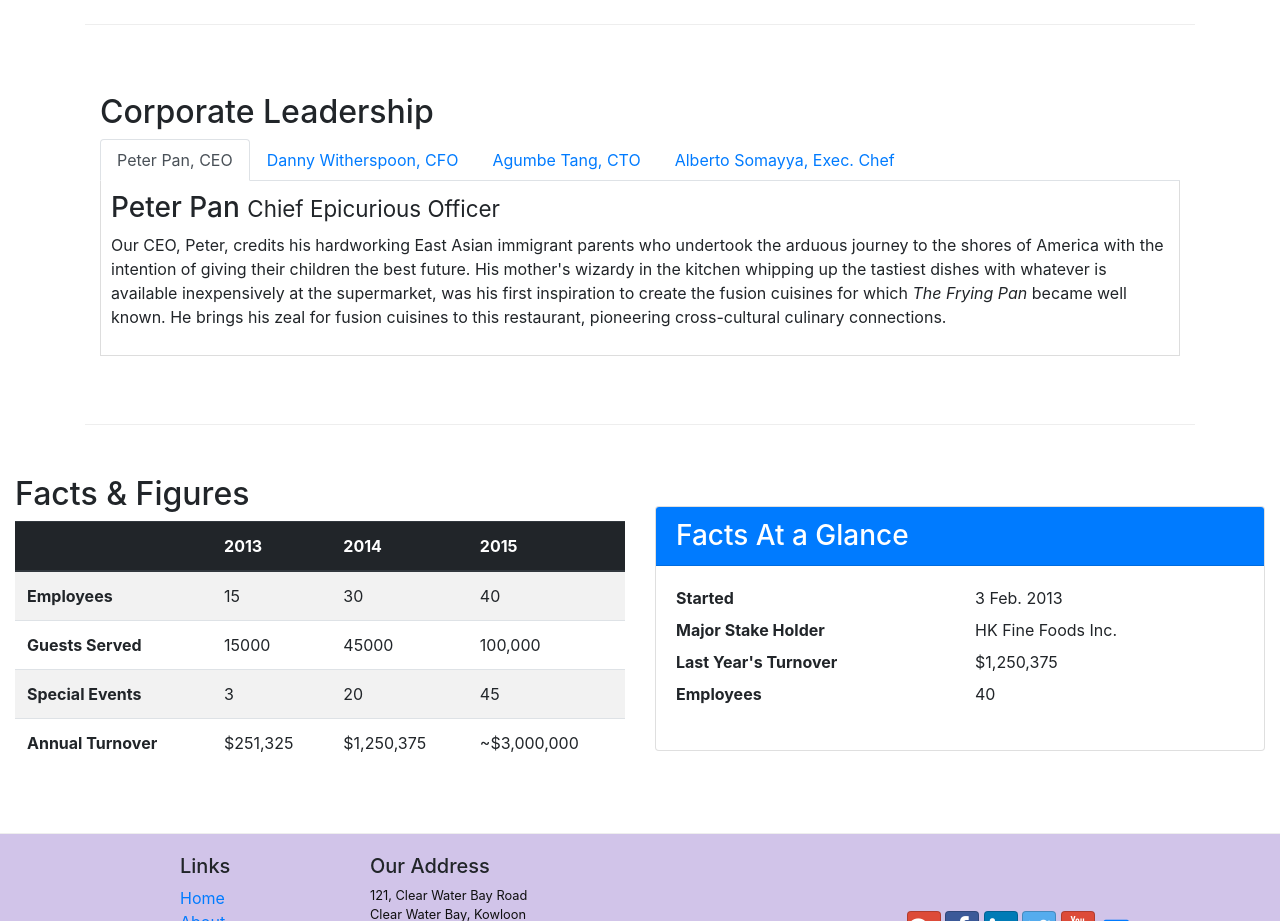
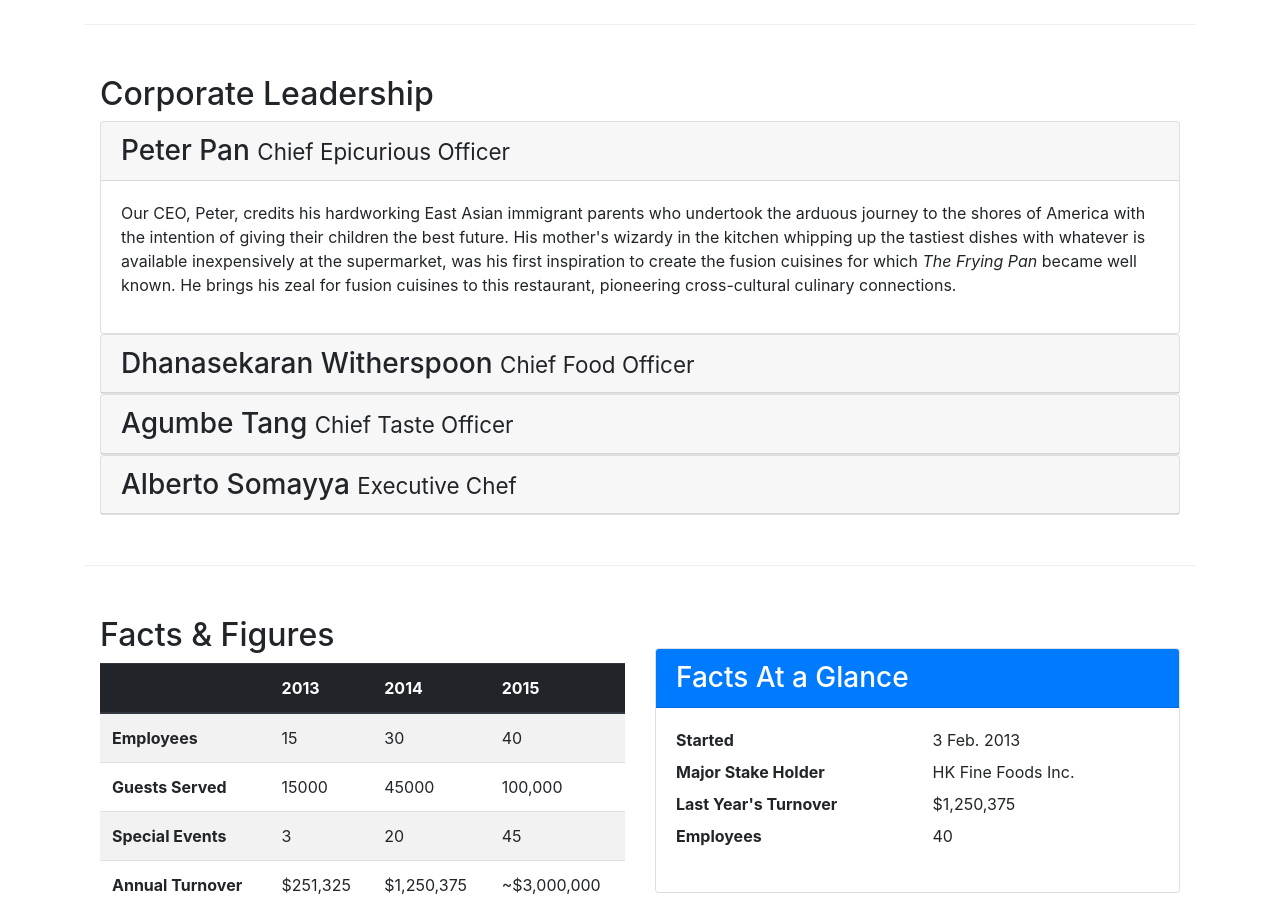
Before and after one commit to levmit/conFusion, a website: page aboutus.html in a window 1280 px wide. Shown: the part 840-1761 px from the top of the page. Drawn offline with nearby package versions, Linux system fonts and the light colour scheme.

Commit message:
Accordion

```diff
--- a/aboutus.html
+++ b/aboutus.html
@@ -82,71 +82,106 @@
         <div class="row row-content align-items-center">
             <div class="col-12 col-sm">
                 <h2>Corporate Leadership</h2>
-                <ul class="nav nav-tabs">
-                    <li class="nav-item">
-                        <a class="nav-link active" href="#peter" role="tab" data-toggle="tab">Peter Pan, CEO</a>
-                    </li>
-                    <li class="nav-item">
-                        <a class="nav-link" href="#danny" role="tab" data-toggle="tab">Danny Witherspoon, CFO</a>
-                    </li>
-                    <li class="nav-item">
-                        <a class="nav-link" href="#agumbe" role="tab" data-toggle="tab">Agumbe Tang, CTO</a>
-                    </li>
-                    <li class="nav-item">
-                        <a class="nav-link" href="#alberto" role="tab" data-toggle="tab">Alberto Somayya, Exec. Chef</a>
-                    </li>
-                </ul>
-                <div class="tab-content">
-                    <div role="tabpanel" class="tab-pane fade show active" id="peter">
-                        <h3>Peter Pan <small>Chief Epicurious Officer</small></h3>
-                        <p class="d-none d-sm-block">Our CEO, Peter, credits his hardworking East Asian immigrant
+                <div id="accordion">
+                    <div class="card">
+                        <div class="card-header" role="tab" id="peterhead">
+                            <h3 class="mb-0">
+                                <a data-toggle="collapse" data-target="#peter">
+                                    Peter Pan <small>Chief Epicurious Officer</small>
+                                </a>
+                            </h3>
+                        </div>
+                        <div class="collapse show" id="peter" data-parent="#accordion">
+                            <div class="card-body">
+                                <p class="d-none d-sm-block">Our CEO, Peter, credits his hardworking East Asian
+                                    immigrant
                                     parents
                                     who
-                            undertook the arduous journey to the shores of America with the intention of giving their
+                                    undertook the arduous journey to the shores of America with the intention of giving
+                                    their
                                     children
-                            the best future. His mother's wizardy in the kitchen whipping up the tastiest dishes with
+                                    the best future. His mother's wizardy in the kitchen whipping up the tastiest dishes
+                                    with
                                     whatever
-                            is available inexpensively at the supermarket, was his first inspiration to create the
+                                    is available inexpensively at the supermarket, was his first inspiration to create
+                                    the
                                     fusion
-                            cuisines for which <em>The Frying Pan</em> became well known. He brings his zeal for fusion
+                                    cuisines for which <em>The Frying Pan</em> became well known. He brings his zeal for
+                                    fusion
                                     cuisines
                                     to this restaurant, pioneering cross-cultural culinary connections.</p>
                             </div>
-                    <div role="tabpanel" class="tab-pane fade" id="danny">
-                        <h3>Dhanasekaran Witherspoon <small>Chief Food Officer</small></h3>
+                        </div>
+                    </div>
+                    <div class="card">
+                        <div class="card-header" role="tab" id="dannyhead">
+                            <h3 class="mb-0">
+                                <a class="collapsed" data-toggle="collapse" data-target="#danny">
+                                    Dhanasekaran Witherspoon <small>Chief Food Officer</small>
+                                </a>
+                            </h3>
+                        </div>
+                        <div class="collapse" id="danny" data-parent="#accordion">
+                            <div class="card-body">
                                 <p class="d-none d-sm-block">Our CFO, Danny, as he is affectionately referred to by his
                                     colleagues,
-                            comes from a long established family tradition in farming and produce. His experiences
+                                    comes from a long established family tradition in farming and produce. His
+                                    experiences
                                     growing
                                     up on
-                            a farm in the Australian outback gave him great appreciation for varieties of food sources.
+                                    a farm in the Australian outback gave him great appreciation for varieties of food
+                                    sources.
                                     As
                                     he
                                     puts it in his own words, <em>Everything that runs, wins, and everything that stays,
-                                pays!</em>
-                        </p>
+                                        pays!</em></p>
                             </div>
-                    <div role="tabpanel" class="tab-pane fade" id="agumbe">
-                        <h3>Agumbe Tang <small>Chief Taste Officer</small></h3>
-                        <p class="d-none d-sm-block">Blessed with the most discerning gustatory sense, Agumbe, our CTO,
-                            personally ensures that every dish that we serve meets his exacting tastes. Our chefs dread
+                        </div>
+                    </div>
+                    <div class="card">
+                        <div class="card-header" role="tab" id="agumbehead">
+                            <h3 class="mb-0">
+                                <a class="collapsed" data-toggle="collapse" data-target="#agumbe">
+                                    Agumbe Tang <small>Chief Taste Officer</small>
+                                </a>
+                            </h3>
+                        </div>
+                        <div class="collapse" id="agumbe" data-parent="#accordion">
+                            <div class="card-body">
+                                <p class="d-none d-sm-block">Blessed with the most discerning gustatory sense, Agumbe,
+                                    our CTO,
+                                    personally ensures that every dish that we serve meets his exacting tastes. Our
+                                    chefs dread
                                     the
-                            tongue lashing that ensues if their dish does not meet his exacting standards. He lives by
+                                    tongue lashing that ensues if their dish does not meet his exacting standards. He
+                                    lives by
                                     his
                                     motto, <em>You click only if you survive my lick.</em></p>
                             </div>
-                    <div role="tabpanel" class="tab-pane fade" id="alberto">
-                        <h3>Alberto Somayya <small>Executive Chef</small></h3>
-                        <p class="sd-none d-sm-block">Award winning three-star Michelin chef with wide International
+                        </div>
+                    </div>
+                    <div class="card">
+                        <div class="card-header" role="tab" id="albertohead">
+                            <h3 class="mb-0">
+                                <a class="collapsed" data-toggle="collapse" data-target="#alberto">
+                                    Alberto Somayya <small>Executive Chef</small>
+                                </a>
+                            </h3>
+                        </div>
+                        <div class="collapse" id="alberto" data-parent="#accordion">
+                            <div class="card-body">
+                                <p class="d-none d-sm-block">Award winning three-star Michelin chef with wide
+                                    International
                                     experience
-                            having worked closely with whos-who in the culinary world, he specializes in creating
+                                    having worked closely with whos-who in the culinary world, he specializes in
+                                    creating
                                     mouthwatering
                                     Indo-Italian fusion experiences. He says, <em>Put together the cuisines from the two
                                         craziest
                                         cultures, and you get a winning hit! Amma Mia!</em></p>
                             </div>
                         </div>
-
+                    </div>
                 </div>
             </div>
         </div>
```
Lines whose indentation alone changed are shown as unchanged.
